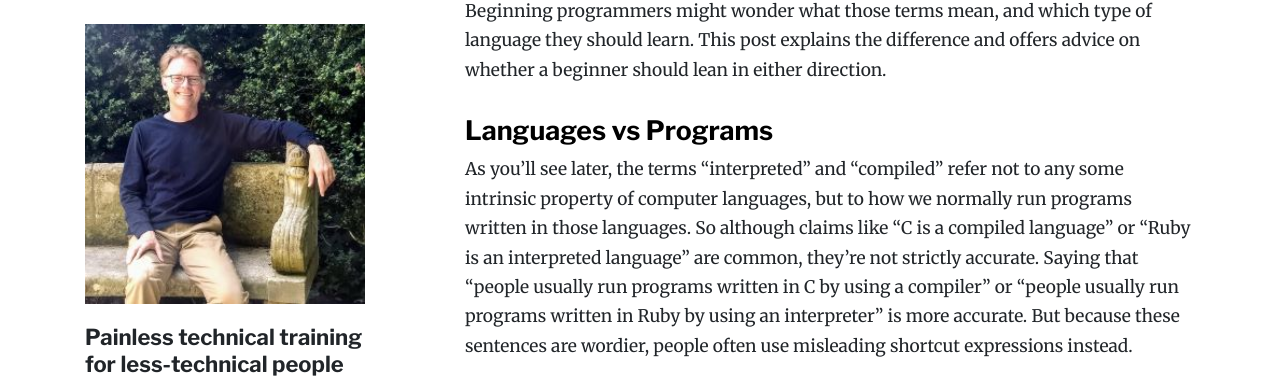
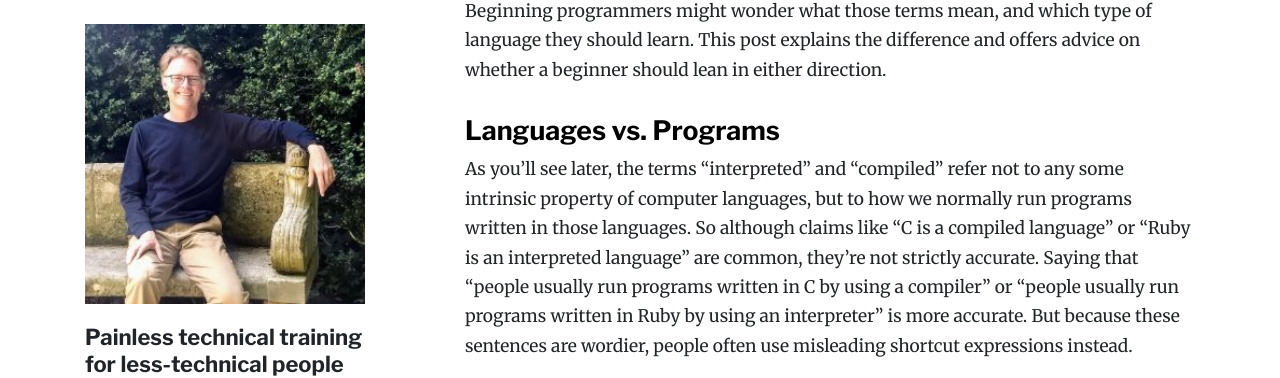
Before and after one commit to cwcowell/cwcowell.github.io, a Jekyll site: the page built from _posts/2019-12-30-compiled-vs-interpreted.md, in a window 1280 px wide and 900 px high. Shown: the part 187-565 px from the top of the window. Built offline with Jekyll 4.4.1, drawn with Linux system fonts in a browser that asks for light colours.

Commit message:
minor typo

```diff
--- a/_posts/2019-12-30-compiled-vs-interpreted.md
+++ b/_posts/2019-12-30-compiled-vs-interpreted.md
@@ -7,7 +7,7 @@ categories: [Ruby, Java, Python]
 Computer languages are sometimes described as "interpreted" or "compiled." Beginning programmers might wonder what those terms mean, and which type of language they should learn. This post explains the difference and offers advice on whether a beginner should lean in either direction.
 
 
-## Languages vs Programs
+## Languages vs. Programs
 
 As you'll see later, the terms "interpreted" and "compiled" refer not to any some intrinsic property of computer languages, but to how we normally run programs written in those languages. So although claims like "C is a compiled language" or "Ruby is an interpreted language" are common, they're not strictly accurate. Saying that "people usually run programs written in C by using a compiler" or "people usually run programs written in Ruby by using an interpreter" is more accurate. But because these sentences are wordier, people often use misleading shortcut expressions instead.
 
```
